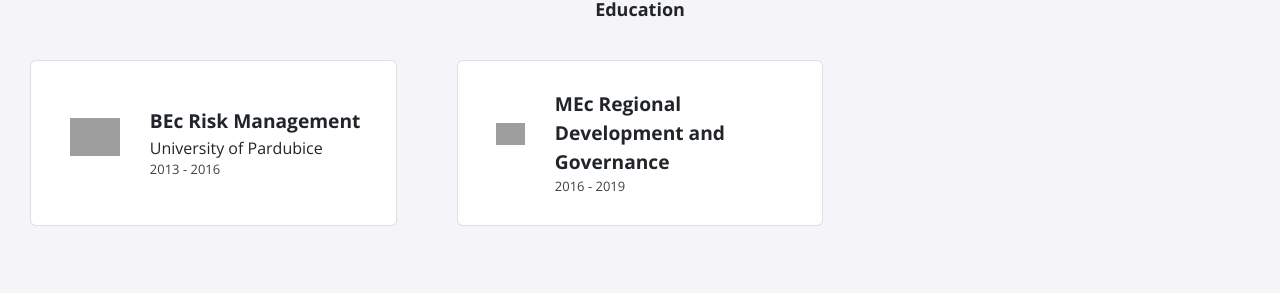
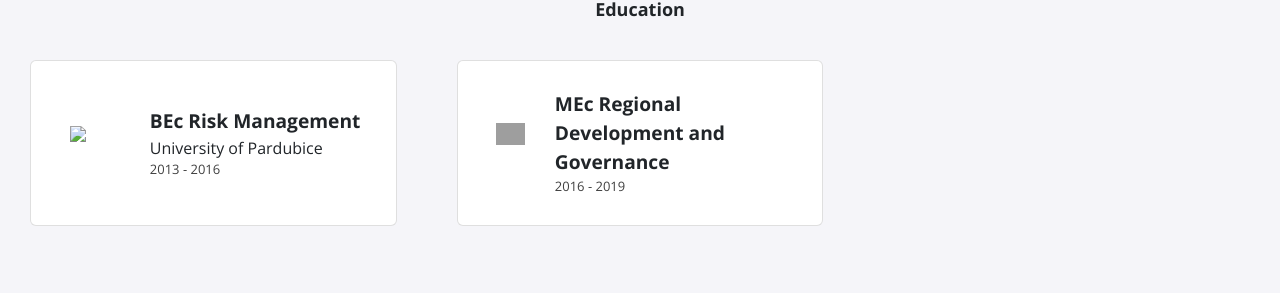
Before and after one commit to marketabrizkova/marketabrizkova.github.io, a Jekyll site: the page built from index.html, in a window 1280 px wide. Shown: the part 1080-1373 px from the top of the page. Built offline with Jekyll 4.4.1, drawn with Linux system fonts in a browser that asks for light colours; nearby versions of some CDN libraries; grey boxes are pictures that could not be loaded.

Commit message:
Update education.yml

```diff
--- a/_data/education.yml
+++ b/_data/education.yml
@@ -1,6 +1,7 @@
 - course: BEc Risk Management
   institute: University of Pardubice
   dates: 2013 - 2016
+  logo: Universität_Pardubice_Logo.svg.png
 
 - course: MEc Regional Development and Governance
   institue: University of Pardubice
```
